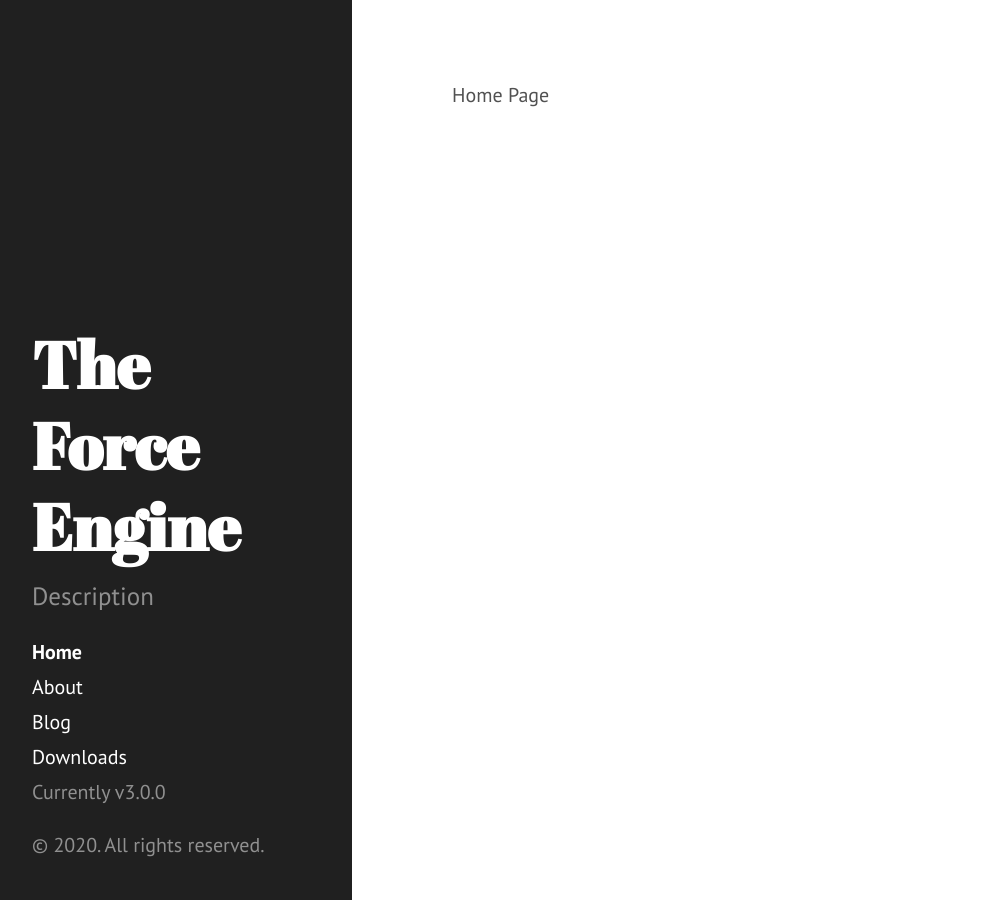
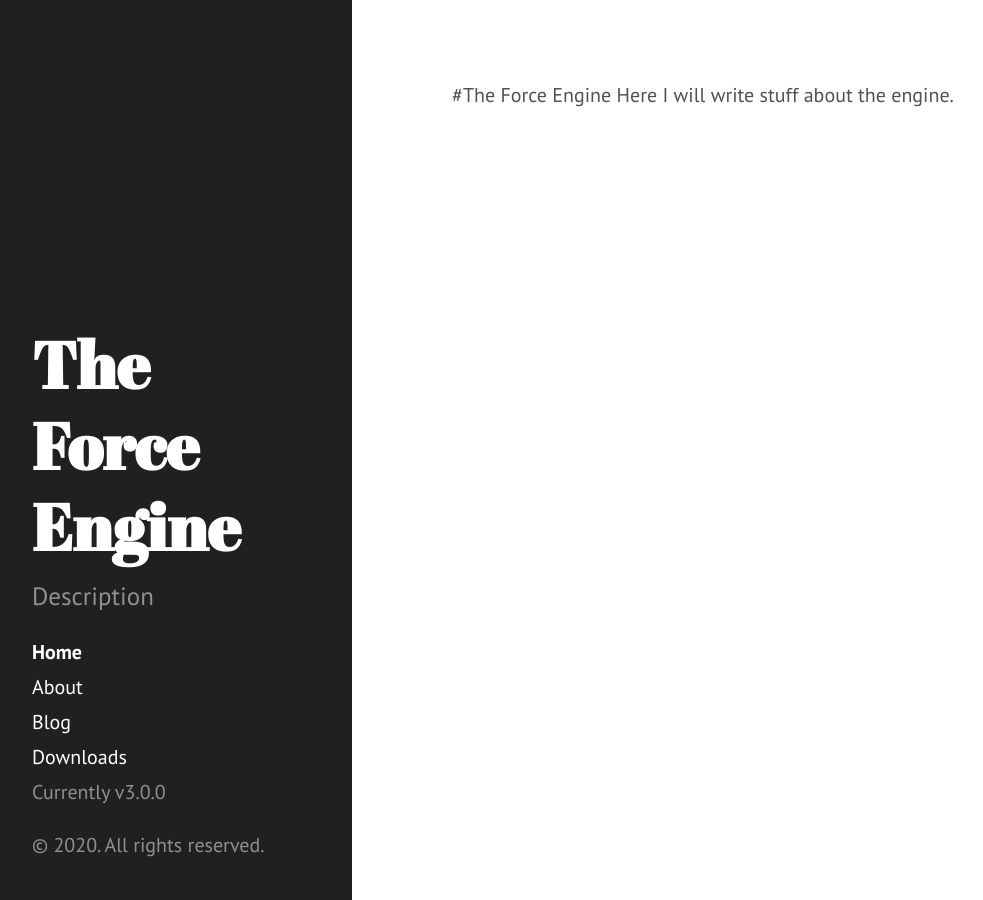
Before and after one commit to TheForceEngine/TheForceEngine.github.io, a Jekyll site: the page built from index.md, in a window 1280 px wide. Shown: the whole page, without its empty margins (8-991 px from the left). Built offline with Jekyll 4.4.1, drawn with Linux system fonts in a browser that asks for light colours.

Commit message:
Update index.md

```diff
--- a/index.md
+++ b/index.md
@@ -3,4 +3,5 @@ layout: default
 title: Home
 ---
 
-Home Page
+#The Force Engine
+Here I will write stuff about the engine.
```
